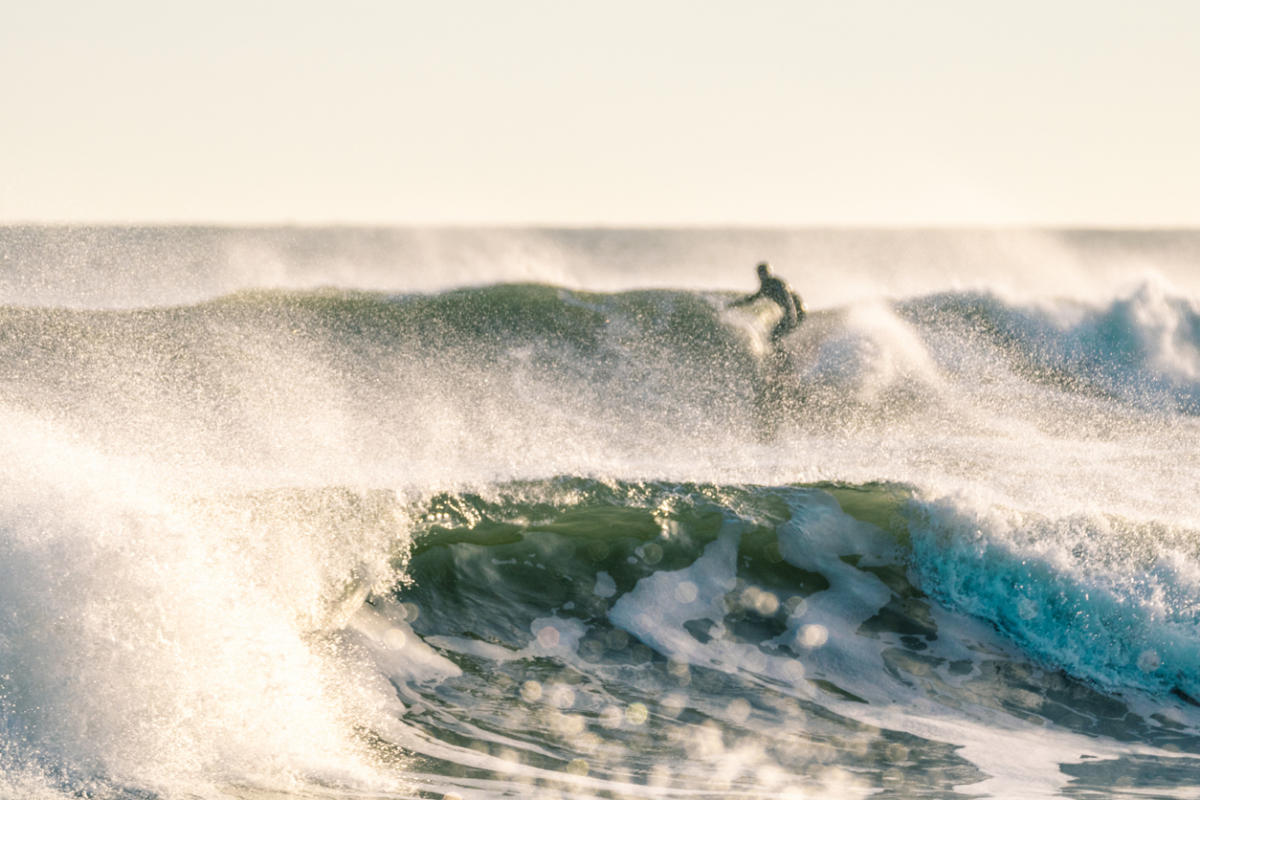
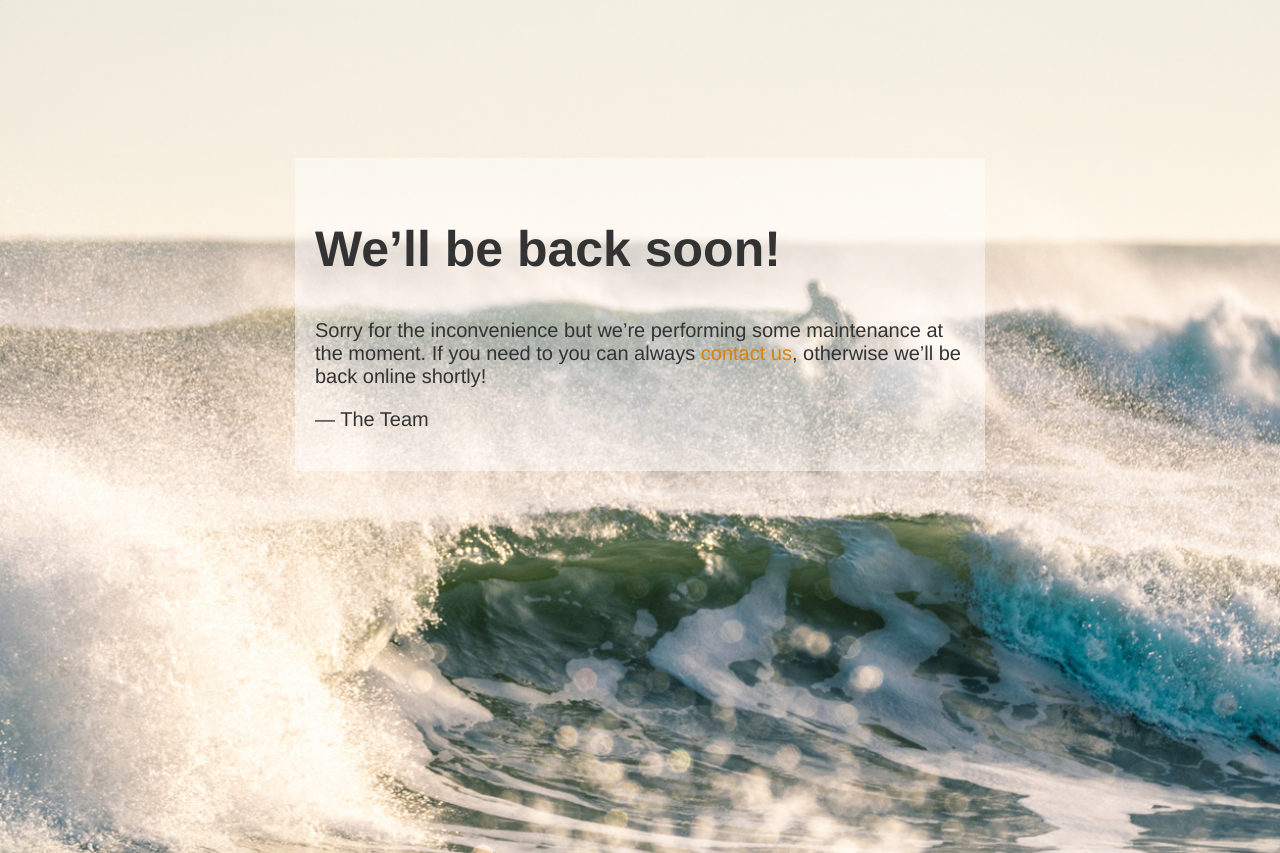
Before and after one commit to christoph-heidelmann-deel/heidelmann91.github.io, a plain HTML site: page index.html in a window 1280 px wide. Before the commit the page ends 800 px from the top, so only its background shows below. Drawn offline with Linux system fonts and the light colour scheme.

Commit message:
Update index.html

```diff
--- a/index.html
+++ b/index.html
@@ -4,10 +4,10 @@
   body { text-align: center; padding: 150px; }
   h1 { font-size: 50px; }
   body { font: 20px Helvetica, sans-serif; color: #333; }
-  article { display: block; text-align: left; width: 650px; margin: 0 auto; background: rgba(255,255,255,0.5) }
+  article { display: block; text-align: left; width: 650px; margin: 0 auto; background: rgba(255,255,255,0.5); padding: 20px;}
   a { color: #dc8100; text-decoration: none; }
   a:hover { color: #333; text-decoration: none; }
-  img {position:absolute; top:0; left:0; height:100vh;}
+  img {position:absolute; top:0; left:0; z-index: -1; width: 100vw;}
 </style>
 <img src="Search-for-Surf.jpg">
 <article>
```
